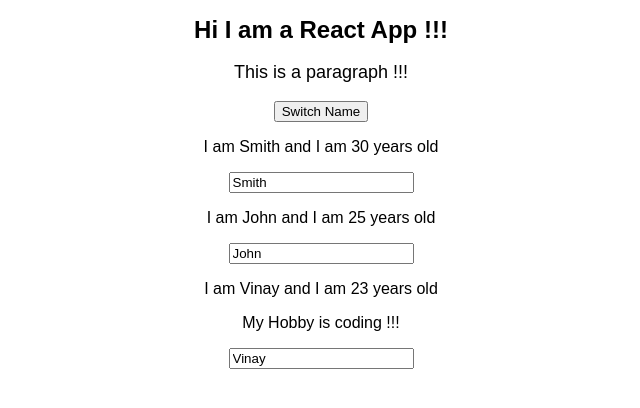
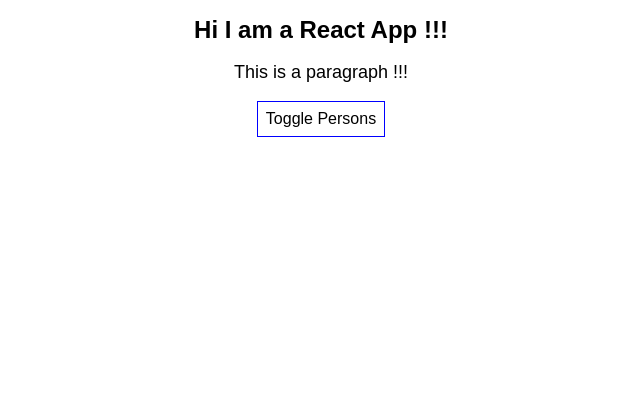
Before and after one commit to VinayJariya/react-complete-guide, a React (Create React App) app: page / in a window 1280 px wide. Shown: the top 408 px of the page, without its empty margins (319-959 px from the left). Built offline with nearby package versions, Linux system fonts and the light colour scheme.

Commit message:
Adding Css (Through file and Inline), Conditional statement

```diff
--- a/src/App.js
+++ b/src/App.js
@@ -71,7 +71,8 @@
       {name: "John", age: 25},
       {name: "Vinay", age: 23}
     ],
-    othervalue: "This wont be touched by changing state"
+    othervalue: "This wont be touched by changing state",
+    showPersons: false
   }
 
   switchNameHandler = (newName) => {
@@ -100,14 +101,30 @@
     ) // Will only update the old Persons array with new one and merge the remaining properties !!!
   }
 
+  togglePersonHandler = () => {
+    const doesShow = this.state.showPersons;
+    this.setState({showPersons: !doesShow});
+  }
+
   render() {
+
+    const style = {
+      backgroundColor: 'white',
+      font: 'inherit',
+      border: '1px solid blue',
+      padding: '8px',
+      cursor: 'pointer'
+    };
+
     return (
       <div className="App">
         <h1 className="App-title">Hi I am a React App !!!</h1>
         <p className="App-intro">
           This is a paragraph !!!
         </p>
-        <button onClick={() => this.switchNameHandler('Smithsonian')}>Switch Name</button>
+        <button style={style} onClick={this.togglePersonHandler}>Toggle Persons</button>
+        { this.state.showPersons === true ?
+          <div >
             <Person
               name={this.state.persons[0].name}
               age = {this.state.persons[0].age}
@@ -121,6 +138,8 @@
               age = {this.state.persons[2].age}>
               My Hobby is coding !!!
             </Person>
+          </div> : null
+        }
       </div>
     );
     //return React.createElement('div', {className: "App"}, React.createElement('h1', null, 'Hi, I am a React App !!!'));
--- /dev/null
+++ b/src/Person/Person.css
@@ -0,0 +1,8 @@
+.Person{
+  width: 60%;
+  margin: auto;
+  border: 1px solid #eee;
+  box-shadow: 0 2px 3px #ccc;
+  padding: 16px;
+  text-align: center;
+}
--- a/src/Person/Person.js
+++ b/src/Person/Person.js
@@ -1,8 +1,9 @@
 import React from 'react';
+import './Person.css';
 
 const person = (props) => {
   return(
-    <div>
+    <div className="Person">
       <p onClick={props.click}> I am {props.name} and I am {props.age} years old </p>
       <p>{props.children}</p>
       <input type="text" onChange={props.changed} value={props.name}/>
```
Lines whose indentation alone changed are shown as unchanged.
